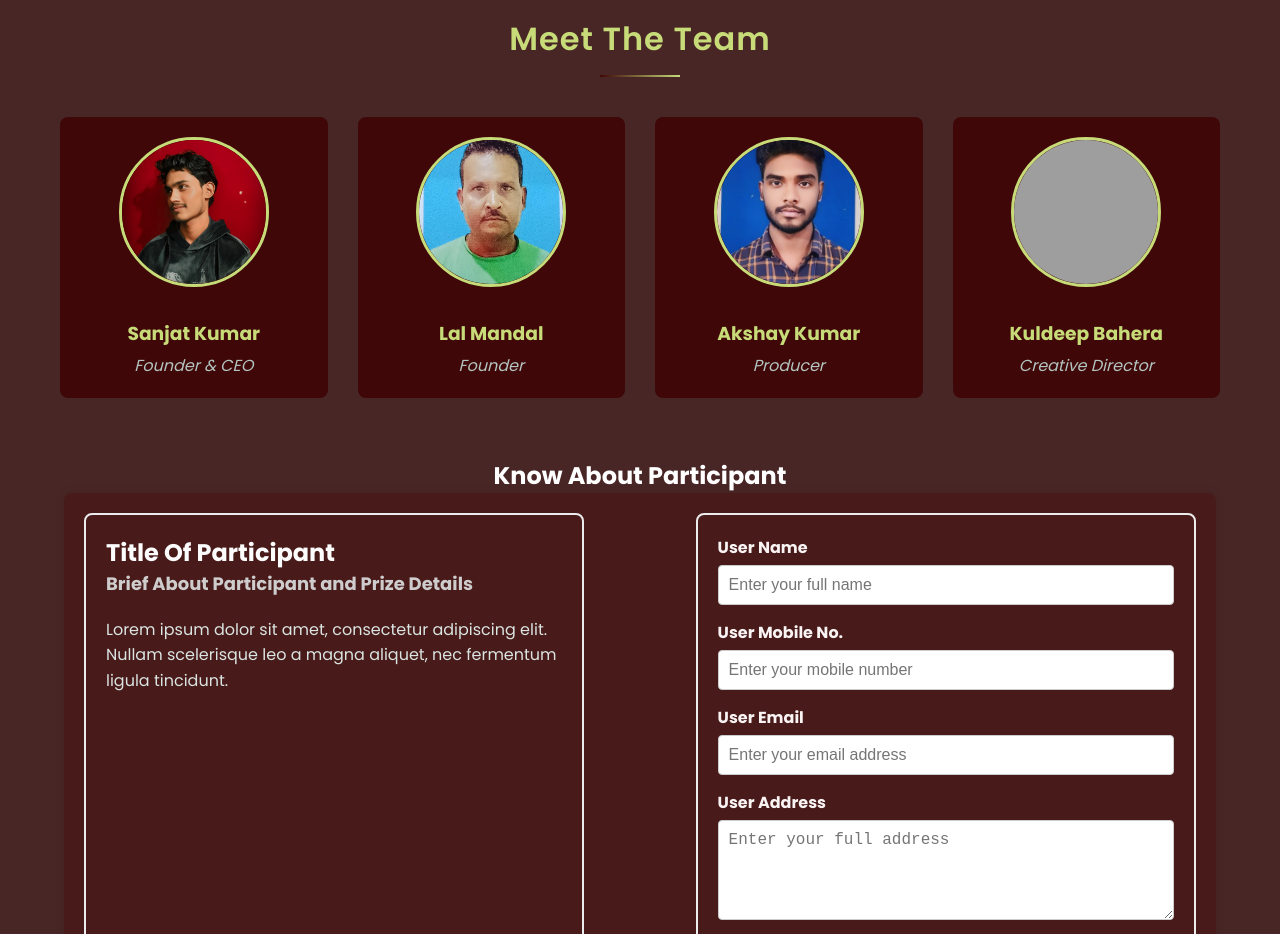
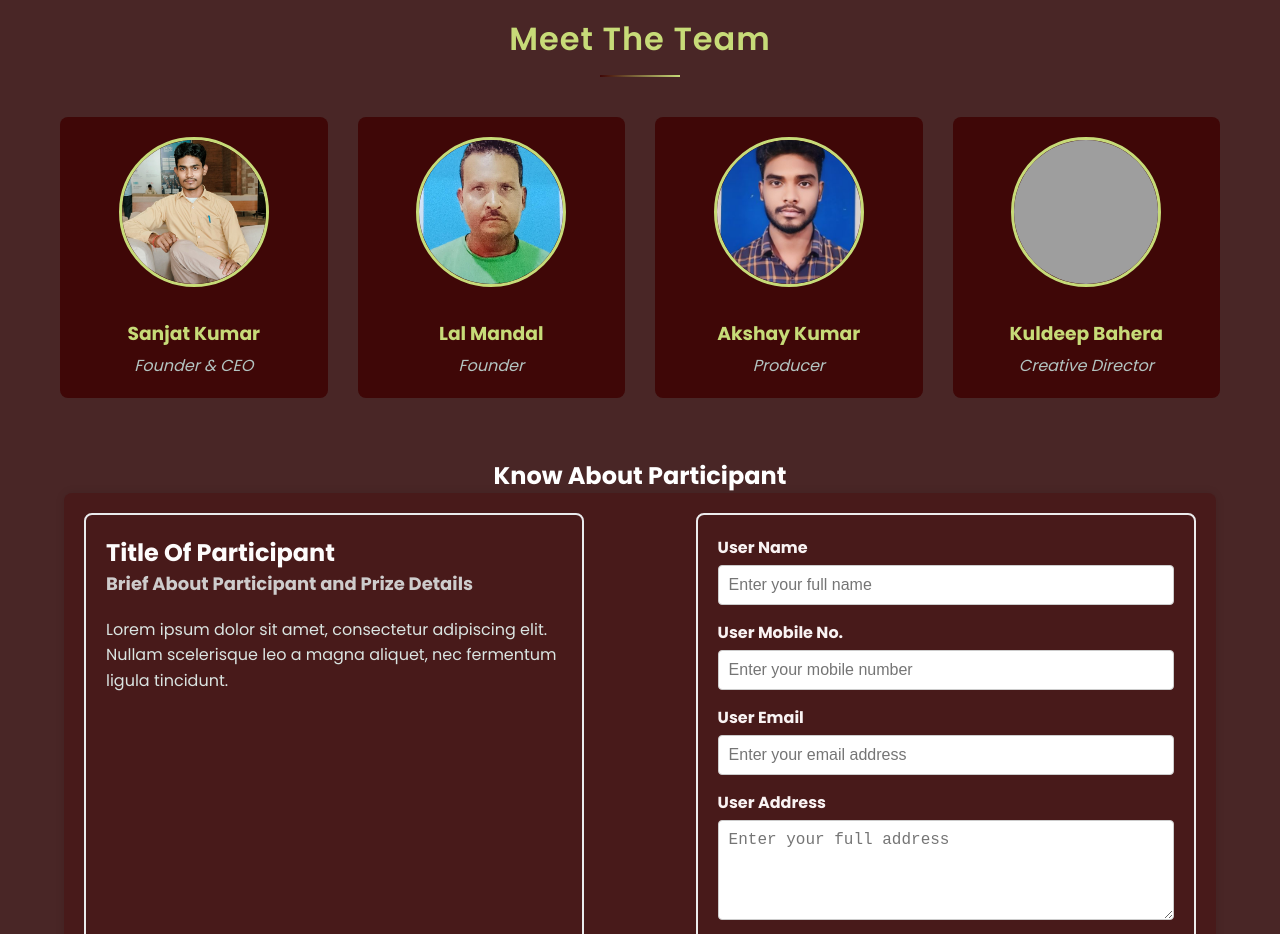
Before and after one commit to Sanjat123/Global-Music-Official, a plain HTML site: page index.html in a window 1280 px wide. Shown: the part 3000-3934 px from the top of the page. Drawn offline with nearby package versions, Linux system fonts and the light colour scheme; grey boxes are pictures that could not be loaded; a script that the page names is missing.

Commit message:
Update index.html

```diff
--- a/index.html
+++ b/index.html
@@ -161,7 +161,7 @@
 
         <div class="team-grid">
             <div class="team-member">
-                <img src="sanjat.jpg" alt="Sanjat Kumar">
+                <img src="sanjat1.jpg" alt="Sanjat Kumar">
                 <h3>Sanjat Kumar</h3>
                 <p>Founder & CEO</p>
             </div>
```
